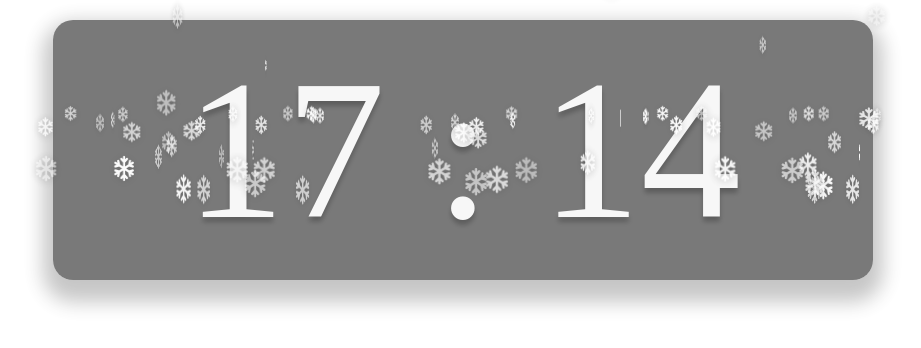
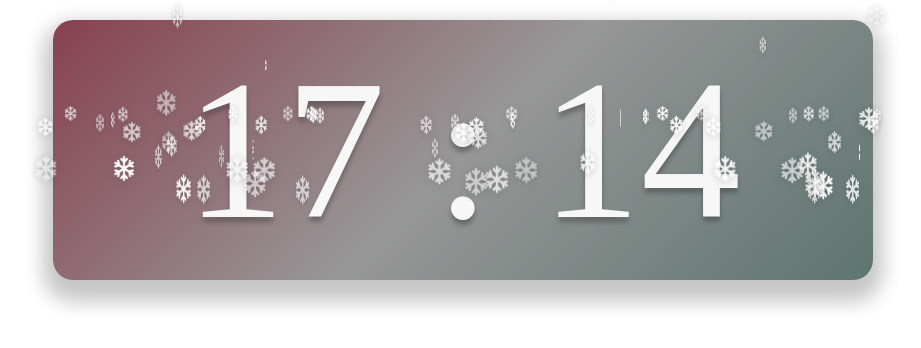
Before and after one commit to JacobISTP/vanillaJsHh, a plain HTML site: page index.html in a window 1280 px wide. Shown: the whole page, without its empty margins (177-1098 px from the left). Drawn offline with Linux system fonts and the light colour scheme; a web font is replaced by a local one.

Commit message:
redgreen

```diff
--- a/src/clock.js
+++ b/src/clock.js
@@ -14,7 +14,7 @@ const snowRotate =
 let dayHour = new Date().getHours();
 let snowFrequency = 1000 - (800 / 12) * Math.abs(dayHour - 12);
 let dynamicStyles = null;
-console.log(dayHour, snowFrequency);
+// console.log(dayHour, snowFrequency);
 clockDiv.style.width = `${CLOCKPLACE}px`;
 
 function clockInterval() {
@@ -23,6 +23,14 @@ function clockInterval() {
   const minute = String(date.getMinutes()).padStart(2, "0");
 
   clockSpan.innerText = `${hour} : ${minute}`;
+  let absDayHourRgb = 200 - (Math.abs(dayHour - 12) / 12) * 200;
+  console.log(absDayHourRgb);
+  clockDiv.style.background = `linear-gradient(
+    135deg,
+    rgb(96, 1, 21),
+    rgb(${absDayHourRgb}, ${absDayHourRgb}, ${absDayHourRgb}),
+    rgb(40, 71, 63)
+  )`;
 }
 clockInterval();
 setInterval(clockInterval, snowFrequency);
--- a/src/content.css
+++ b/src/content.css
@@ -11,7 +11,12 @@
 
   font-family: "Kalnia", serif;
   font-size: 200px;
-  background-color: rgba(0, 0, 0, 0.7);
+  background: linear-gradient(
+    135deg,
+    rgb(96, 1, 21),
+    rgb(0, 0, 0),
+    rgb(40, 71, 63)
+  );
   color: whitesmoke;
   box-shadow: 0px 12px 20px 10px rgba(0, 0, 0, 0.3);
 
```
